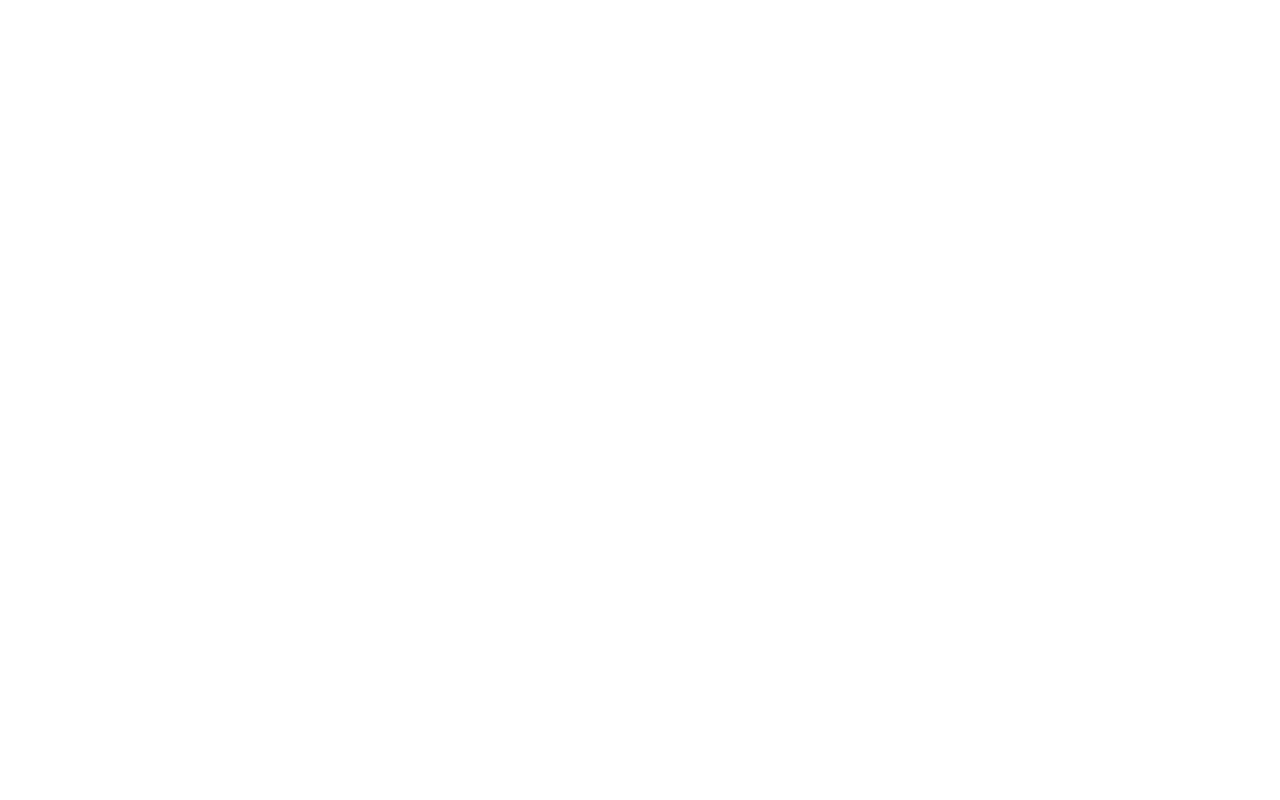
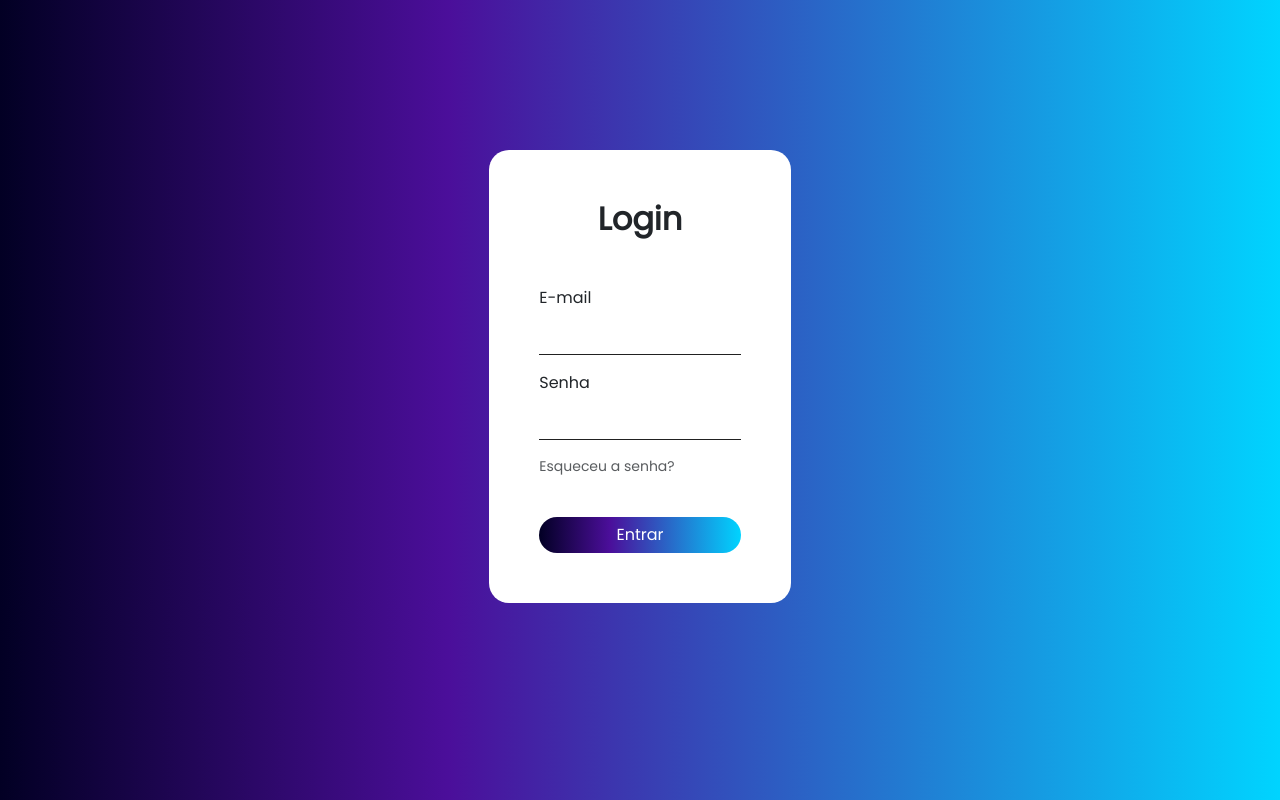
Before and after one commit to jeniferscarlate/Fintech_Fiap, a plain HTML site: page index.html in a window 1280 px wide. Drawn offline with nearby package versions, Linux system fonts and the light colour scheme.

Commit message:
atualização do css

```diff
--- /dev/null
+++ b/css/styles.css
@@ -0,0 +1,49 @@
+@import url('https://fonts.googleapis.com/css2?family=Poppins:wgh@200&display=swap');
+
+*{
+    padding: 0;
+    margin: 0;
+    box-sizing: border-box;
+}
+
+body{
+    background: linear-gradient(90deg, rgba(2,0,36,1) 0%, rgba(75,14,154,1) 35%, rgba(0,212,255,1) 100%);
+    font-family: 'Poppins', sans-serif;
+}
+
+form{
+    width: 24%;
+    background-color: rgb(255, 255, 255);
+    padding: 50px;
+    border-radius: 20px;
+    margin-top: 150px;
+}
+
+.btn-primary{
+    width: 100%;
+    border: none;
+    border-radius: 50px;
+    background: linear-gradient(90deg, rgba(2,0,36,1) 0%, rgba(75,14,154,1) 35%, rgba(0,212,255,1) 100%);
+}
+
+.form-control{
+    color: rgba(0,0,0,.87);
+    border-bottom-color: rgba(0,0,0,.42);
+    box-shadow: none !important;
+    border: none;
+    border-bottom: 1px solid;
+    border-radius: 4px 4px 0 0;
+}
+h4{
+   font-size: 2rem !important;
+   font-weight: 700;
+}
+.form-label{
+    font-family: 800 !important;
+}
+
+@media only screen and (max-width:600px){
+    form{
+        width: 100% !important;
+    }
+}
--- a/index.html
+++ b/index.html
@@ -1,11 +1,42 @@
-<!DOCTYPE html>
+<!doctype html>
 <html lang="pt-br">
+
 <head>
-    <meta charset="UTF-8">
-    <meta name="viewport" content="width=device-width, initial-scale=1.0">
-    <title>Document</title>
+    <meta charset="utf-8">
+    <meta name="viewport" content="width=device-width, initial-scale=1">
+    <title>SmartCash</title>
+    <link href="https://cdn.jsdelivr.net/npm/bootstrap@5.3.0/dist/css/bootstrap.min.css" rel="stylesheet"
+        integrity="sha384-9ndCyUaIbzAi2FUVXJi0CjmCapSmO7SnpJef0486qhLnuZ2cdeRhO02iuK6FUUVM" crossorigin="anonymous">
+    <link rel="stylesheet" href="css/styles.css">
 </head>
+
 <body>
+    <div class="container-fluid">
+        <form class="mx-auto">
+            <h4 class="text-center">Login</h4>
+            <div class="mb-3 mt-5">
+                <label for="exampleInputEmail1" class="form-label">E-mail</label>
+                <input type="email" class="form-control" id="exampleInputEmail1" aria-describedby="emailHelp">
+            </div>
+            <div class="mb-3">
+                <label for="exampleInputPassword1" class="form-label">Senha</label>
+                <input type="password" class="form-control" id="exampleInputPassword1">
+                <div id="emailHelp" class="form-text mt-3">Esqueceu a senha?</div>
+            </div>
+            <button type="submit" class="btn btn-primary mt-4">Entrar</button>
+        </form>
+    </div>
 
+
+
+
+
+
+
+
+    <script src="https://cdn.jsdelivr.net/npm/bootstrap@5.3.0/dist/js/bootstrap.bundle.min.js"
+        integrity="sha384-geWF76RCwLtnZ8qwWowPQNguL3RmwHVBC9FhGdlKrxdiJJigb/j/68SIy3Te4Bkz"
+        crossorigin="anonymous"></script>
 </body>
+
 </html>
```
